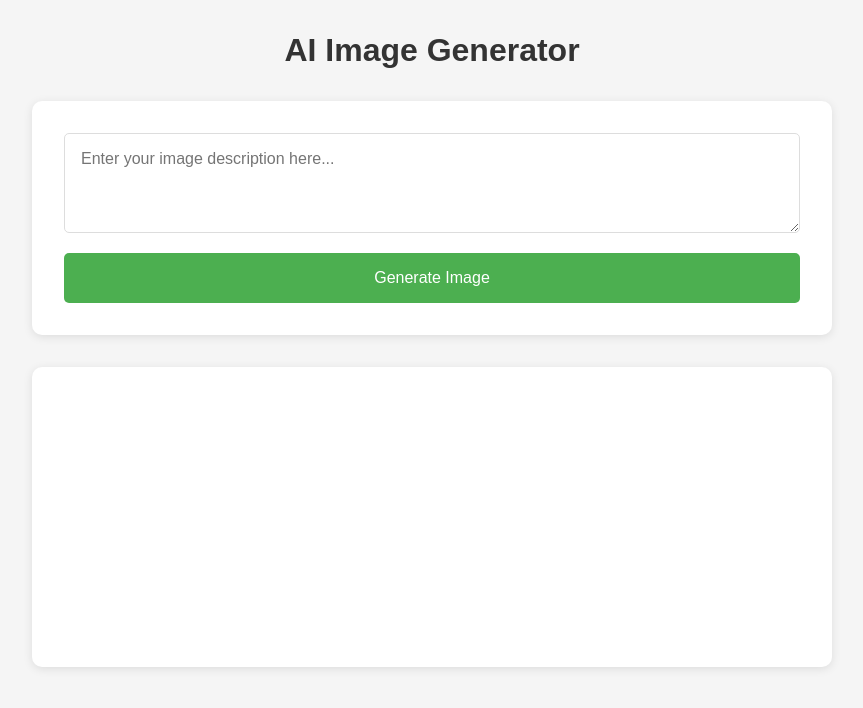
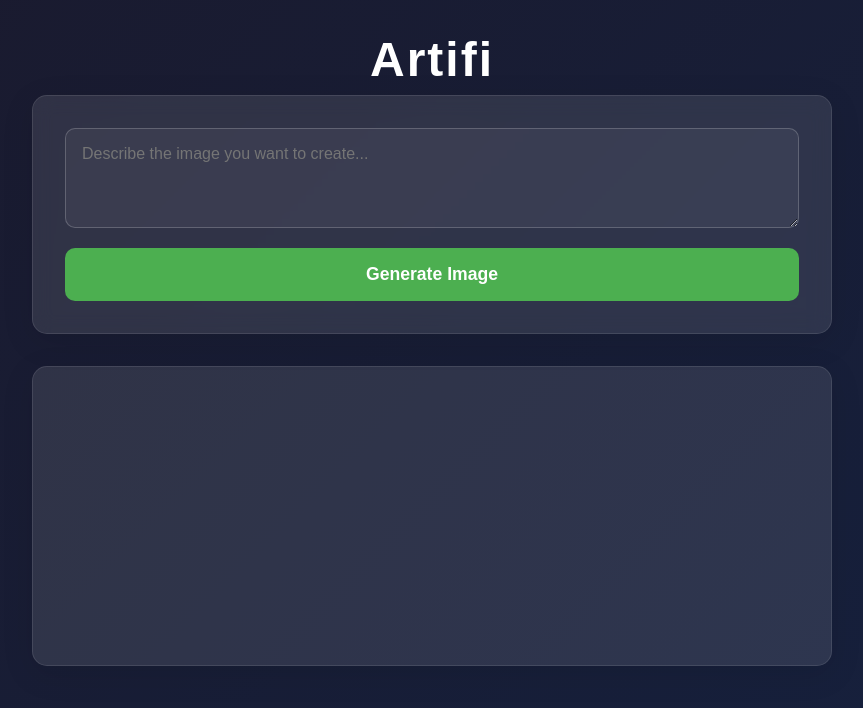
Before and after one commit to maheshreddyy345/ai-image-generator, a website: page index.html in a window 1280 px wide. Shown: the whole page, without its empty margins (208-1071 px from the left). Drawn offline with Linux system fonts and the light colour scheme.

Commit message:
Rebrand to Artifi with updated styling and content

```diff
--- a/index.html
+++ b/index.html
@@ -3,14 +3,14 @@
 <head>
     <meta charset="UTF-8">
     <meta name="viewport" content="width=device-width, initial-scale=1.0">
-    <title>AI Image Generator</title>
+    <title>Artifi - AI Image Generator</title>
     <link rel="stylesheet" href="style.css">
 </head>
 <body>
     <div class="container">
-        <h1>AI Image Generator</h1>
+        <h1>Artifi</h1>
         <div class="generator-box">
-            <textarea id="prompt" placeholder="Enter your image description here..."></textarea>
+            <textarea id="prompt" placeholder="Describe the image you want to create..."></textarea>
             <button id="generate-btn">Generate Image</button>
         </div>
         <div class="image-container">
--- a/package.json
+++ b/package.json
@@ -1,7 +1,7 @@
 {
-  "name": "ai-image-generator",
+  "name": "artifi",
   "version": "1.0.0",
-  "description": "AI Image Generator using Stable Diffusion XL",
+  "description": "Artifi - Transform your ideas into stunning images with AI",
   "main": "server.js",
   "type": "module",
   "scripts": {
--- a/style.css
+++ b/style.css
@@ -6,11 +6,12 @@
 }
 
 body {
-    background-color: #f5f5f5;
+    background: linear-gradient(135deg, #1a1a2e 0%, #16213e 100%);
     min-height: 100vh;
     display: flex;
     justify-content: center;
     padding: 2rem;
+    color: #fff;
 }
 
 .container {
@@ -20,16 +21,28 @@ body {
 
 h1 {
     text-align: center;
-    color: #333;
+    color: #fff;
+    margin-bottom: 0.5rem;
+    font-size: 3rem;
+    font-weight: bold;
+    letter-spacing: 2px;
+}
+
+.subtitle {
+    text-align: center;
+    color: #a0a0a0;
     margin-bottom: 2rem;
+    font-size: 1.1rem;
 }
 
 .generator-box {
-    background: white;
+    background: rgba(255, 255, 255, 0.1);
     padding: 2rem;
-    border-radius: 10px;
-    box-shadow: 0 2px 10px rgba(0, 0, 0, 0.1);
+    border-radius: 15px;
+    box-shadow: 0 8px 32px rgba(0, 0, 0, 0.1);
+    backdrop-filter: blur(10px);
     margin-bottom: 2rem;
+    border: 1px solid rgba(255, 255, 255, 0.1);
 }
 
 textarea {
@@ -37,47 +50,66 @@ textarea {
     min-height: 100px;
     padding: 1rem;
     margin-bottom: 1rem;
-    border: 1px solid #ddd;
-    border-radius: 5px;
+    border: 1px solid rgba(255, 255, 255, 0.2);
+    border-radius: 10px;
     resize: vertical;
     font-size: 1rem;
+    background: rgba(255, 255, 255, 0.05);
+    color: #fff;
+}
+
+textarea:focus {
+    outline: none;
+    border-color: #4CAF50;
+    box-shadow: 0 0 0 2px rgba(76, 175, 80, 0.2);
 }
 
 button {
     width: 100%;
     padding: 1rem;
-    background-color: #4CAF50;
+    background: #4CAF50;
     color: white;
     border: none;
-    border-radius: 5px;
+    border-radius: 10px;
     cursor: pointer;
-    font-size: 1rem;
-    transition: background-color 0.3s;
+    font-size: 1.1rem;
+    font-weight: bold;
+    transition: all 0.3s ease;
 }
 
 button:hover {
-    background-color: #45a049;
+    background: #45a049;
+    transform: translateY(-2px);
+}
+
+button:disabled {
+    background: #666;
+    cursor: not-allowed;
+    transform: none;
 }
 
 .image-container {
-    background: white;
+    background: rgba(255, 255, 255, 0.1);
     padding: 1rem;
-    border-radius: 10px;
-    box-shadow: 0 2px 10px rgba(0, 0, 0, 0.1);
+    border-radius: 15px;
+    box-shadow: 0 8px 32px rgba(0, 0, 0, 0.1);
     min-height: 300px;
     display: flex;
     justify-content: center;
     align-items: center;
+    border: 1px solid rgba(255, 255, 255, 0.1);
 }
 
 #result-image {
     max-width: 100%;
     max-height: 500px;
+    border-radius: 10px;
 }
 
 .loading {
     font-size: 1.2rem;
-    color: #666;
+    color: #fff;
+    text-align: center;
 }
 
 .hidden {
```
Also changed, not shown: README.md.
